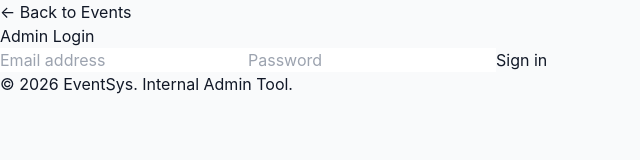
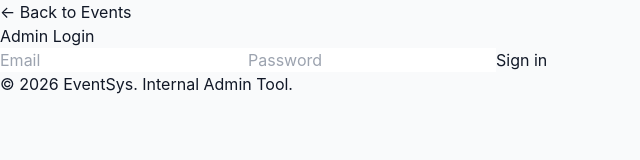
Before and after one commit to NikhilGowda03/Event_Registration_System, a React app in the folder frontend/: page /admin/login in a window 1280 px wide. Shown: the top 160 px of the page, without its empty margins (0-640 px from the left). Built offline with nearby package versions, Linux system fonts and the light colour scheme; no server answers; the HTML template or start-up script is replaced by a standard one.

Commit message:
Fix admin login to use production API

```diff
--- a/frontend/src/components/AdminLogin.jsx
+++ b/frontend/src/components/AdminLogin.jsx
@@ -8,7 +8,7 @@ export default function AdminLogin() {
   const navigate = useNavigate();
 
   const handleLogin = async (e) => {
-    e.preventDefault(); // ✅ THIS IS THE KEY FIX
+    e.preventDefault();
 
     try {
       const res = await API.post("/admin/login", {
@@ -16,17 +16,15 @@ export default function AdminLogin() {
         password,
       });
 
-      console.log("Login response:", res.data); // 🔍 debug
-
       if (res.data.token) {
         localStorage.setItem("token", res.data.token);
         navigate("/admin");
       } else {
-        alert("Login failed: token not received");
+        alert("Login failed");
       }
     } catch (err) {
-      console.error("Login error:", err);
-      alert("Invalid admin credentials");
+      console.error(err);
+      alert("Invalid admin credentials or server error");
     }
   };
 
@@ -35,11 +33,10 @@ export default function AdminLogin() {
       <div className="max-w-md w-full bg-white p-10 rounded-xl shadow-lg">
         <h2 className="text-center text-3xl font-bold mb-6">Admin Login</h2>
 
-        {/* ✅ FORM WITH onSubmit */}
         <form onSubmit={handleLogin} className="space-y-4">
           <input
             type="email"
-            placeholder="Email address"
+            placeholder="Email"
             className="w-full px-3 py-2 border rounded"
             value={email}
             onChange={(e) => setEmail(e.target.value)}
```
